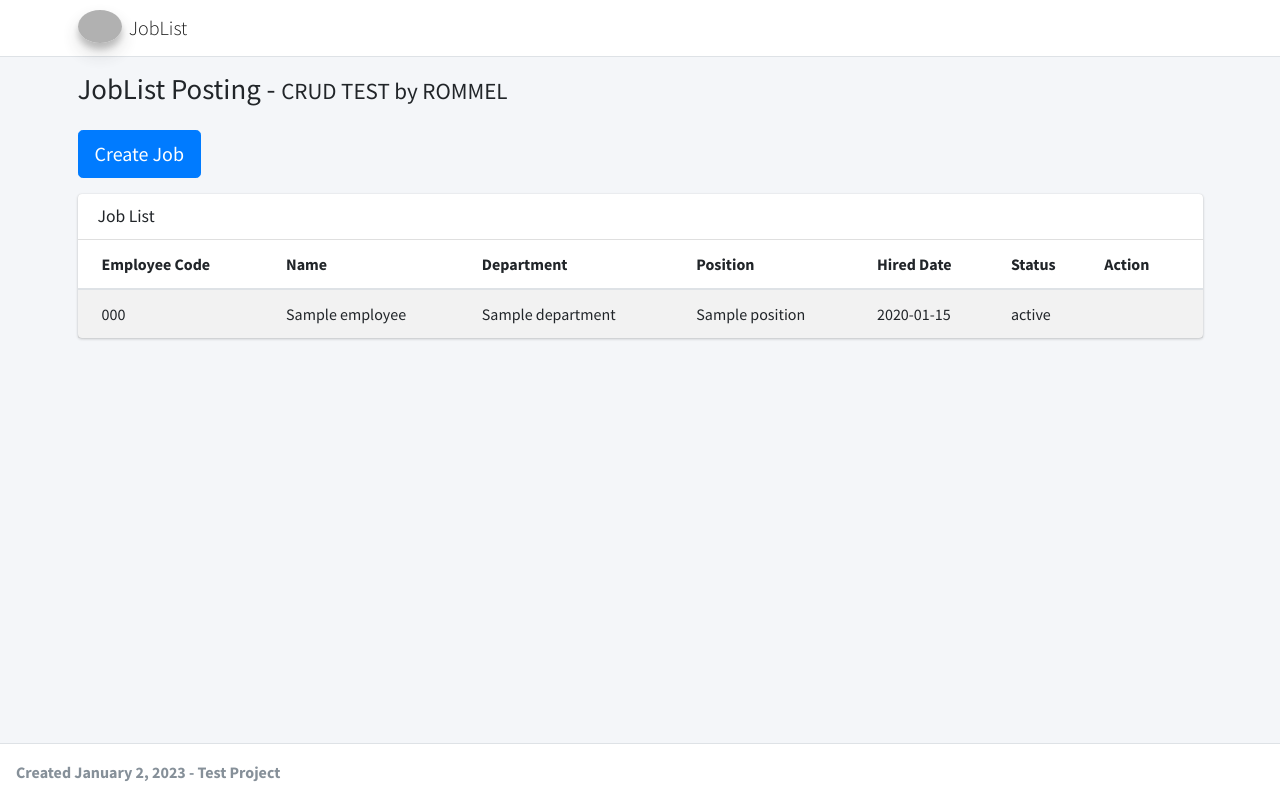
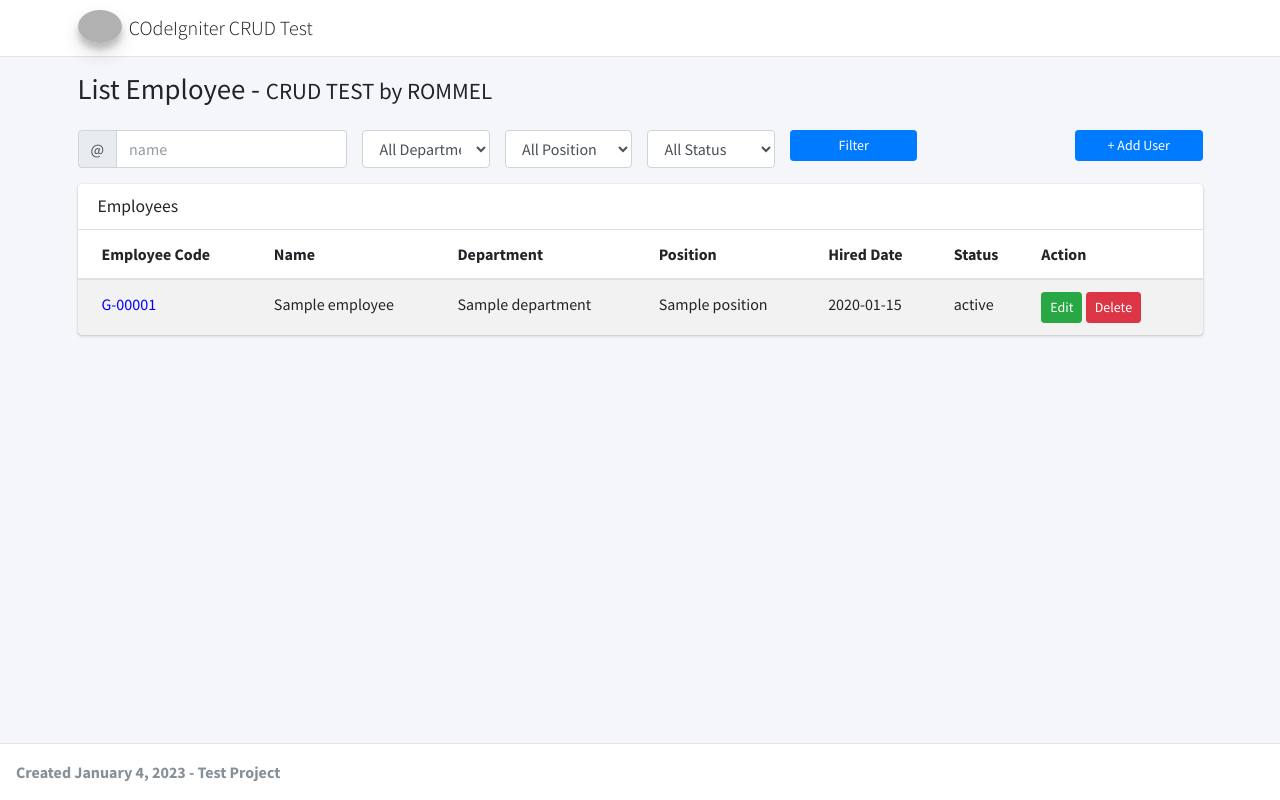
Before and after one commit to mendylivium/CI_crud_test, a CodeIgniter 4 app: template app/Views/home.php in a window 1280 px wide. Run offline with PHP 8.4 and a stand-in for CodeIgniter, Linux system fonts and the light colour scheme; the template is opened without the code that fills it: most values are stand-ins (such as "Sample title", 1, 10 or a date in 2020); data that the repository does not hold is empty; some libraries are stand-ins or nearby versions; grey boxes are pictures that could not be loaded.

Commit message:
Added Search

```diff
--- a/app/Config/Routes.php
+++ b/app/Config/Routes.php
@@ -36,8 +36,11 @@ $routes->set404Override();
 // We get a performance increase by specifying the default
 // route since we don't have to scan directories.
 $routes->get('/', 'EmployeeController::index');
+$routes->post('/', 'EmployeeController::index');
 
 $routes->post('/add-user', 'EmployeeController::add_user');
+$routes->post('/delete/(:segment)', 'EmployeeController::delete_user/$1');
+$routes->post('/edit/(:segment)', 'EmployeeController::edit_user/$1');
 
 /*
  * --------------------------------------------------------------------
--- a/app/Database/Migrations/2023-01-04-103418_Employee.php
+++ b/app/Database/Migrations/2023-01-04-103418_Employee.php
@@ -17,7 +17,6 @@ class Employee extends Migration
                 'unsigned'       => true,
                 'auto_increment' => true,
             ],
-            'code' => ['type'  => 'TEXT'],
             'name' => ['type'  => 'TEXT'],
             'department' => ['type'  => 'TEXT'],
             'position' => ['type'  => 'TEXT'],
--- a/app/Views/home.php
+++ b/app/Views/home.php
@@ -8,7 +8,7 @@ scratch. This page gets rid of all links and provides the needed markup only.
 <head>
   <meta charset="utf-8">
   <meta name="viewport" content="width=device-width, initial-scale=1">
-  <title>JobList</title>
+  <title>Employee</title>
 
   <!-- Google Font: Source Sans Pro -->
   <link rel="stylesheet" href="https://fonts.googleapis.com/css?family=Source+Sans+Pro:300,400,400i,700&display=fallback">
@@ -27,7 +27,7 @@ scratch. This page gets rid of all links and provides the needed markup only.
     <div class="container">
       <a href="../../index3.html" class="navbar-brand">
         <img src="../../dist/img/AdminLTELogo.png" alt="AdminLTE Logo" class="brand-image img-circle elevation-3" style="opacity: .8">
-        <span class="brand-text font-weight-light">JobList</span>
+        <span class="brand-text font-weight-light">COdeIgniter CRUD Test</span>
       </a>
 
       <button class="navbar-toggler order-1" type="button" data-toggle="collapse" data-target="#navbarCollapse" aria-controls="navbarCollapse" aria-expanded="false" aria-label="Toggle navigation">
@@ -55,7 +55,7 @@ scratch. This page gets rid of all links and provides the needed markup only.
       <div class="container">
         <div class="row mb-2">
           <div class="col-sm-6">
-            <h1 class="m-0">JobList Posting - <small>CRUD TEST by ROMMEL</small></h1>
+            <h1 class="m-0">List Employee - <small>CRUD TEST by ROMMEL</small></h1>
           </div><!-- /.col -->
         </div><!-- /.row -->
       </div><!-- /.container-fluid -->
@@ -66,15 +66,72 @@ scratch. This page gets rid of all links and provides the needed markup only.
     <div class="content">
       <div class="container">
         <div class="row">
-            <div class="col-12 mb-3">
-                <button class="btn btn-lg btn-primary" id="create-btn">
-                    Create Job
-                </button>
+            <div class="col-md-9">
+                <form method="POST">
+                    <div class="row">
+                        <div class="col-md-4">
+
+                            <div class="input-group">
+                                <div class="input-group-prepend">
+                                    <span class="input-group-text">@</span>
+                                </div>
+                                <input type="text" name="name" class="form-control" placeholder="name">
+                            </div>
+
+                        </div>
+                        <div class="col-md-2">
+                            <div class="form-group">
+                                <select class="form-control" name="department">
+                                    <option value="0">All Department</option>
+                                    <?php foreach($departments as $department) { ?>
+                                    <option value="<?= array_values($department)[0] ?>"><?= array_values($department)[0] ?></option>
+                                    <?php } ?>
+                                </select>
+                            </div>
+                        </div>
+                        <div class="col-md-2">
+                            <div class="form-group">
+                                <select class="form-control" name="position">
+                                    <option value="0">All Position</option>
+                                    <?php foreach($positions as $position) { ?>
+                                    <option value="<?= array_values($position)[0] ?>"><?= array_values($position)[0] ?></option>
+                                    <?php } ?>
+                                </select>
+                            </div>
+                        </div>
+                        <div class="col-md-2">
+                            <div class="form-group">
+                                <select class="form-control" name="status">
+                                    <option value="0">All Status</option>
+                                    <option value="Active">Inactive</option>
+                                    <option value="Inactive">Inactive</option>
+                                    <option value="Resigned">Resigned</option>
+                                </select>
+                            </div>
+                        </div>
+                        <div class="col-md-2">
+                            <input type="submit" class="btn btn-sm  btn-block btn-primary" value="Filter"/>
+                        </div>
+                    </div>
+
+
+                </form>
+            </div>
+            <div class="col-md-3 mb-3">
+                <div class="row">
+                    <div class="col-md-6"></div>
+                    <div class="col-md-6">
+                        <button class="btn btn-sm btn-block btn-primary" id="create-btn">
+                            + Add User
+                        </button>
+                    </div>
+                </div>
+
             </div>
             <div class="col-12">
             <div class="card">
               <div class="card-header">
-                <h3 class="card-title">Job List</h3>
+                <h3 class="card-title">Employees</h3>
               </div>
               <!-- /.card-header -->
               <div class="card-body p-0">
@@ -93,13 +150,20 @@ scratch. This page gets rid of all links and provides the needed markup only.
                   <tbody>
                    <?php foreach ($employees as $employee){ ?>
                         <tr>
-                            <td><?= $employee['code'] ?></td>
+                            <td><span style="color:blue;">G-<?= str_pad($employee['id'],5,'0',STR_PAD_LEFT) ?></span></td>
                             <td><?= $employee['name'] ?></td>
                             <td><?= $employee['department'] ?></td>
                             <td><?= $employee['position'] ?></td>
                             <td><?= date('Y-m-d',strtotime($employee['hired_date'])) ?></td>
                             <td><?= $employee['status'] ?></td>
-                            <td></td>
+                            <td>
+                                <button class="btn btn-sm btn-success" onclick="load_user('<?= $employee['id'] ?>','<?= $employee['name'] ?>','<?= $employee['position'] ?>','<?= $employee['department'] ?>','<?= $employee['status'] ?>')">
+                                    Edit
+                                </button>
+                                <button class="btn btn-sm btn-danger" onclick="delete_user(<?= $employee['id'] ?>)">
+                                    Delete
+                                </button>
+                            </td>
 
                         </tr>
                    <?php } ?>
@@ -127,12 +191,6 @@ scratch. This page gets rid of all links and provides the needed markup only.
               </button>
             </div>
             <div class="modal-body">
-
-                <div class="form-group">
-                    <label for="code">Code</label>
-                    <input type="text" class="form-control" id="code" placeholder="CODE">
-                </div>
-
                 <div class="form-group">
                     <label for="name">Name</label>
                     <input type="text" class="form-control" id="name" placeholder="Full Name">
@@ -141,6 +199,11 @@ scratch. This page gets rid of all links and provides the needed markup only.
                 <div class="form-group">
                     <label for="department">Department</label>
                     <input type="text" class="form-control" id="department" placeholder="Department">
+                </div>
+
+                <div class="form-group">
+                    <label for="position">Position</label>
+                    <input type="text" class="form-control" id="position" placeholder="Position">
                 </div>
 
             </div>
@@ -154,22 +217,16 @@ scratch. This page gets rid of all links and provides the needed markup only.
       </div>
       <!-- /.modal -->
 
-      <div class="modal fade" id="edit-job">
+      <div class="modal fade" id="edit-user">
         <div class="modal-dialog modal-lg modal-dialog-centered">
           <div class="modal-content">
             <div class="modal-header">
-              <h4 class="modal-title">Edit Job</h4>
+              <h4 class="modal-title">Edit User</h4>
               <button type="button" class="close" data-dismiss="modal" aria-label="Close">
                 <span aria-hidden="true">&times;</span>
               </button>
             </div>
             <div class="modal-body">
-
-                <div class="form-group">
-                    <label for="job_codename">Code</label>
-                    <input type="text" class="form-control" id="edit_code" placeholder="CODE">
-                </div>
-
                 <div class="form-group">
                     <label for="name">Name</label>
                     <input type="text" class="form-control" id="edit_name" placeholder="Full Name">
@@ -180,9 +237,23 @@ scratch. This page gets rid of all links and provides the needed markup only.
                     <input type="text" class="form-control" id="edit_department" placeholder="Department">
                 </div>
 
+                <div class="form-group">
+                    <label for="position">Position</label>
+                    <input type="text" class="form-control" id="edit_position" placeholder="Position">
+                </div>
+
+                <div class="form-group">
+                        <label>Status</label>
+                        <select class="form-control" id="edit_status">
+                          <option value="Active">Active</option>
+                          <option value="Inactive">Inactive</option>
+                          <option value="Resigned">Resigned</option>
+                        </select>
+                      </div>
+
             </div>
             <div class="modal-footer justify-content-between">
-              <button type="button" class="btn btn-primary" onclick="add_user()">Add User</button>
+              <button type="button" class="btn btn-primary" onclick="edit_user(0)">Save</button>
             </div>
           </div>
           <!-- /.modal-content -->
@@ -203,7 +274,7 @@ scratch. This page gets rid of all links and provides the needed markup only.
   <!-- Main Footer -->
   <footer class="main-footer">
     <!-- Default to the left -->
-    <strong>Created January 2, 2023 - Test Project</strong>
+    <strong>Created January 4, 2023 - Test Project</strong>
   </footer>
 </div>
 <!-- ./wrapper -->
@@ -228,9 +299,9 @@ scratch. This page gets rid of all links and provides the needed markup only.
         });
 
         $('#submit-btn').click(function(){
-            const code          = $('#code').val();
             const name          = $('#name').val();
             const department    = $('#department').val();
+            const position      = $('#position').val();
 
 
             $.ajax(
@@ -238,9 +309,9 @@ scratch. This page gets rid of all links and provides the needed markup only.
                     url:'/add-user',
                     method: 'POST',
                     data: {
-                        code: code,
                         name: name,
-                        department: department
+                        department: department,
+                        position: position
                     },
                     success: function(data,status){
                         alert(data['result'] + ': ' + data['text']);
@@ -257,17 +328,13 @@ scratch. This page gets rid of all links and provides the needed markup only.
 
     });
 
-    function delete_job(id) {
+    function delete_user(id) {
 
         if(!confirm("Are you sure")) return;
 
         $.ajax({
-            url: '/' + id,
+            url: '/delete/' + id,
             method: 'POST',
-            data: {
-                _token: csrf,
-                _method: 'DELETE'
-            },
             success: function(data,status) {
                 alert(data['result'] + ': ' + data['text']);
                 location.reload(true);
@@ -302,25 +369,30 @@ scratch. This page gets rid of all links and provides the needed markup only.
 
     }
 
-    function load_job(id, name, desc) {
+    function load_user(id,name,position,department,status) {
         $('#edit_name').val(name);
-        $('#edit_description').val(desc);
+        $('#edit_department').val(department);
+        $('#edit_position').val(position);
+        $('#edit_status').val(status);
         id_to_edit = id;
-        $('#edit-job').modal('show');
+        $('#edit-user').modal('show');
     }
 
-    function edit_job(){
-        const job_name = $('#edit_name').val();
-        const job_description = $('#edit_description').val();
+    function edit_user(){
+        const name = $('#edit_name').val();
+        const department = $('#edit_department').val();
+        const position = $('#edit_position').val();
+        const status = $('#edit_status').val();
 
 
         $.ajax({
             url: '/edit/' + id_to_edit,
             method:'POST',
             data: {
-            job_name: job_name,
-            job_description: job_description,
-            _token: csrf
+                name: name,
+                department: department,
+                position: position,
+                status: status
             },
         success: function(data,status){
             alert(data['result'] + ': ' + data['text']);
```
Also changed, not shown: app/Controllers/EmployeeController.php (+96 -4 lines), app/Database/Seeds/EmployeeSeeder.php (+10 -4 lines), README.md.
